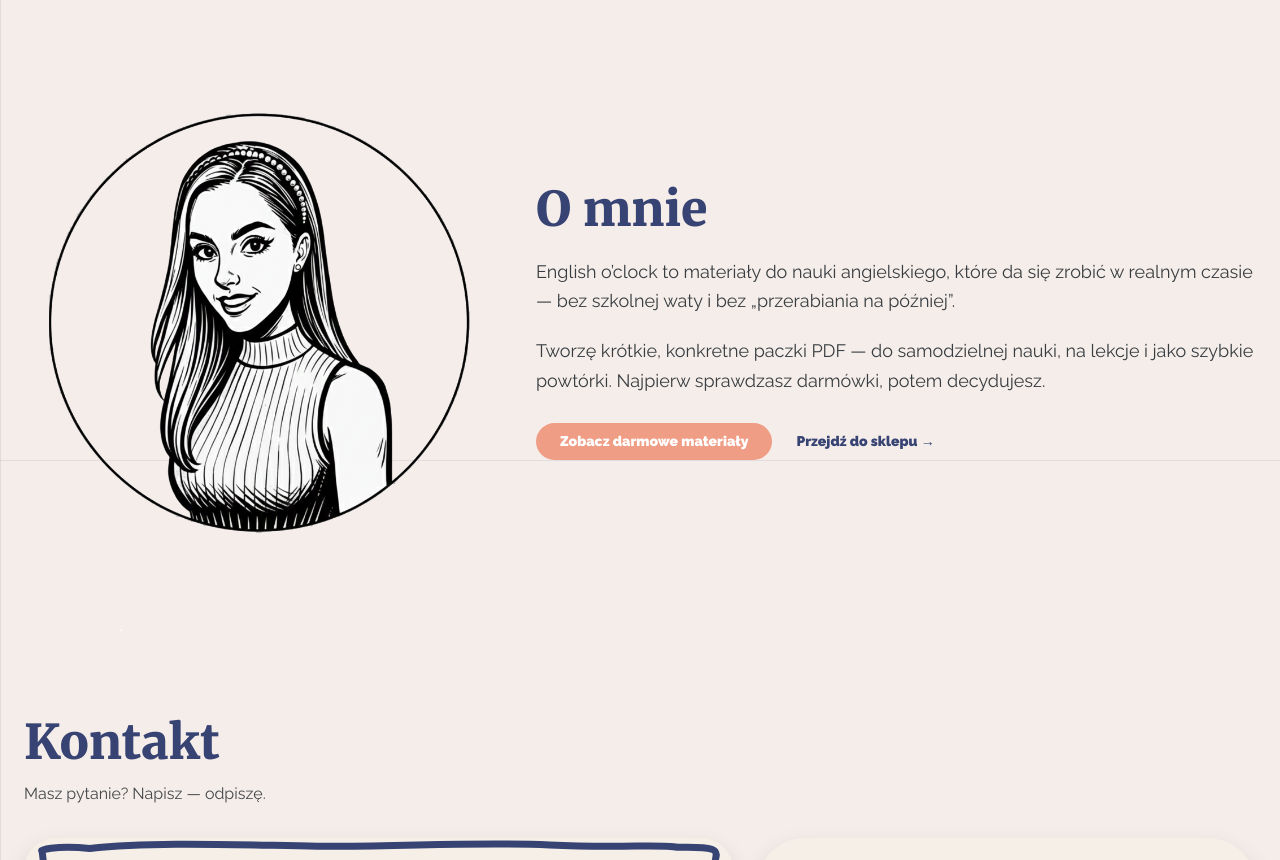
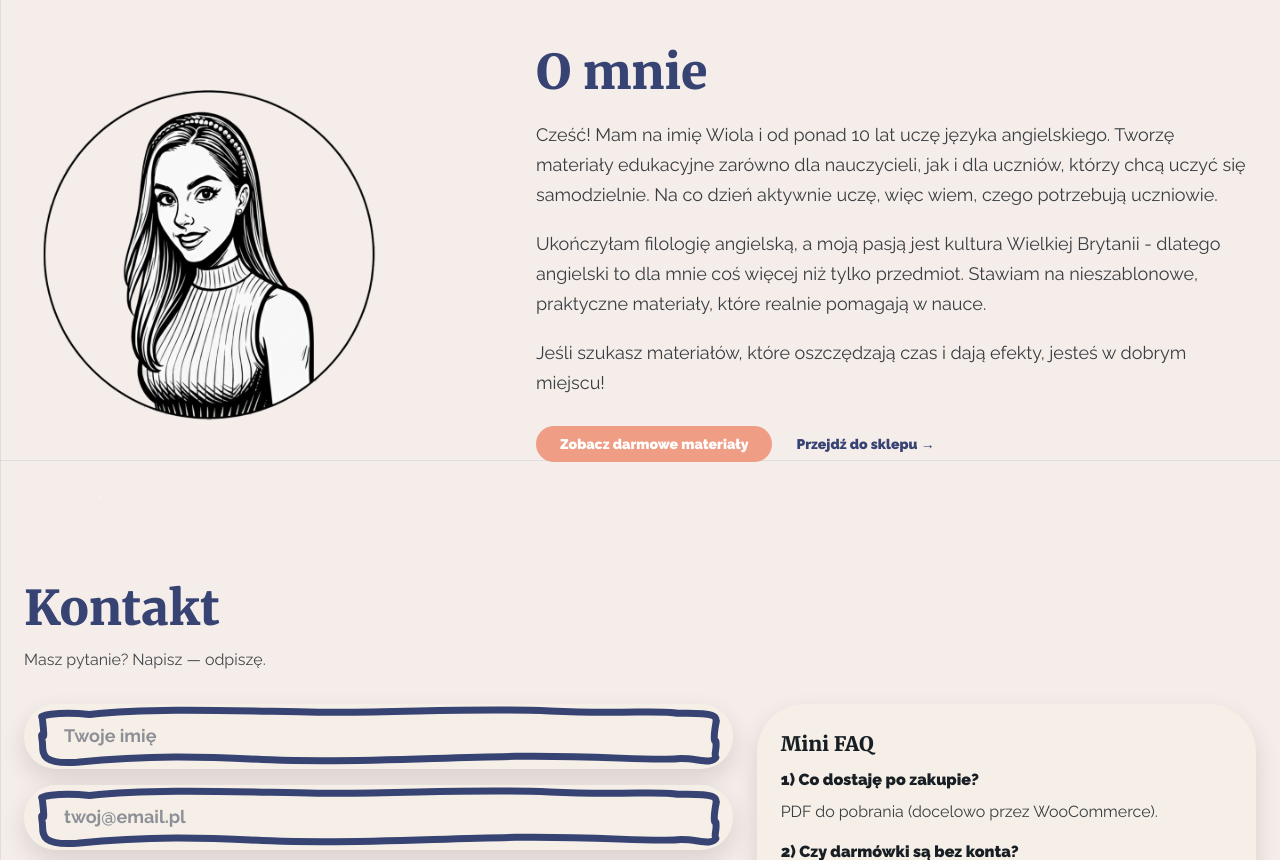
Before and after one commit to Kiczu/english-oclock, a Next.js app: page / in a window 1280 px wide. Shown: the part 1940-2800 px from the top of the page. Built offline with nearby package versions, Linux system fonts and the light colour scheme; what @mui/material-nextjs would draw is missing.

Commit message:
chore(content): refresh about and free section copy

```diff
--- a/app/components/home/AboutSection.tsx
+++ b/app/components/home/AboutSection.tsx
@@ -4,10 +4,14 @@
 
 const AboutSection = ({ id }: { id?: string }) => {
   return (
-    <Box component="section" id={id} sx={{ scrollMarginTop: { xs: 96, md: 112 } }}>
+    <Box
+      component="section"
+      id={id}
+      sx={{ scrollMarginTop: { xs: 96, md: 112 } }}
+    >
       <Box
         sx={{
-          width: { xs: "100%", md: "100%" },
+          width: "100%",
           maxWidth: 1600,
           mx: "auto",
           px: { xs: 2, sm: 3, md: 0 },
@@ -23,8 +27,8 @@
             position: "relative",
             borderRadius: 3,
             overflow: "hidden",
-            aspectRatio: "3 / 4",
-            width: { xs: "100%", sm: 360, md: 470 },
+            aspectRatio: { xs: "1 / 1", md: "3 / 4" },
+            width: { xs: "50%", sm: "60%", md: "40%", lg: "30%" },
             flex: "0 0 auto",
           }}
         >
@@ -33,7 +37,7 @@
             src="/images/about-me.png"
             alt="English o'clock"
             sx={{
-              width: "100%",
+              width: { xs: "100%", md: "80%", lg: "100%" },
               height: "100%",
               objectFit: "cover",
             }}
@@ -55,9 +59,10 @@
                 lineHeight: 1.65,
               }}
             >
-              English o’clock to materiały do nauki angielskiego, które da się
-              zrobić w realnym czasie — bez szkolnej waty i bez „przerabiania na
-              później”.
+              Cześć! Mam na imię Wiola i od ponad 10 lat uczę języka
+              angielskiego. Tworzę materiały edukacyjne zarówno dla nauczycieli,
+              jak i dla uczniów, którzy chcą uczyć się samodzielnie. Na co dzień
+              aktywnie uczę, więc wiem, czego potrzebują uczniowie.
             </Typography>
 
             <Typography
@@ -67,11 +72,21 @@
                 lineHeight: 1.65,
               }}
             >
-              Tworzę krótkie, konkretne paczki PDF — do samodzielnej nauki, na
-              lekcje i jako szybkie powtórki. Najpierw sprawdzasz darmówki,
-              potem decydujesz.
+              Ukończyłam filologię angielską, a moją pasją jest kultura Wielkiej
+              Brytanii - dlatego angielski to dla mnie coś więcej niż tylko
+              przedmiot. Stawiam na nieszablonowe, praktyczne materiały, które
+              realnie pomagają w nauce.
             </Typography>
-
+            <Typography
+              sx={{
+                opacity: 0.85,
+                fontSize: { xs: 16, md: 18 },
+                lineHeight: 1.65,
+              }}
+            >
+              Jeśli szukasz materiałów, które oszczędzają czas i dają efekty,
+              jesteś w dobrym miejscu!
+            </Typography>
             <Stack
               direction={{ xs: "column", sm: "row" }}
               spacing={2}
--- a/app/components/home/FreeProductsSection.tsx
+++ b/app/components/home/FreeProductsSection.tsx
@@ -11,7 +11,7 @@
     <ProductsSection
       id={id}
       title="Freebies"
-      subtitle="Pobierz za darmo i zobacz, czy Ci siada format."
+      subtitle="Pobierz za darmo i sprawdz, czy to dla Ciebie."
       products={freeProductsMock}
       cardMaxWidth={520}
       onPrimaryAction={(p) => {
--- a/app/free/page.tsx
+++ b/app/free/page.tsx
@@ -18,16 +18,16 @@
             variant="h2"
             sx={{ fontWeight: 900, color: "primary.main" }}
           >
-            Darmowe materiały
+            Darmowe materialy
           </Typography>
 
           <Typography sx={{ opacity: 0.8, maxWidth: 720 }}>
-            Wszystkie darmówki w jednym miejscu. Kliknij i sprawdź format – bez
+            Wszystkie darmowki w jednym miejscu. Kliknij i sprawdz produkt - bez
             koszyka, bez konta.
           </Typography>
           <Link href="/" style={{ textDecoration: "none" }}>
             <Typography sx={{ fontWeight: 800, color: "primary.main" }}>
-              ← Wróć na stronę główną
+              {"<- Wroc na strone glowna"}
             </Typography>
           </Link>
         </Stack>
```
